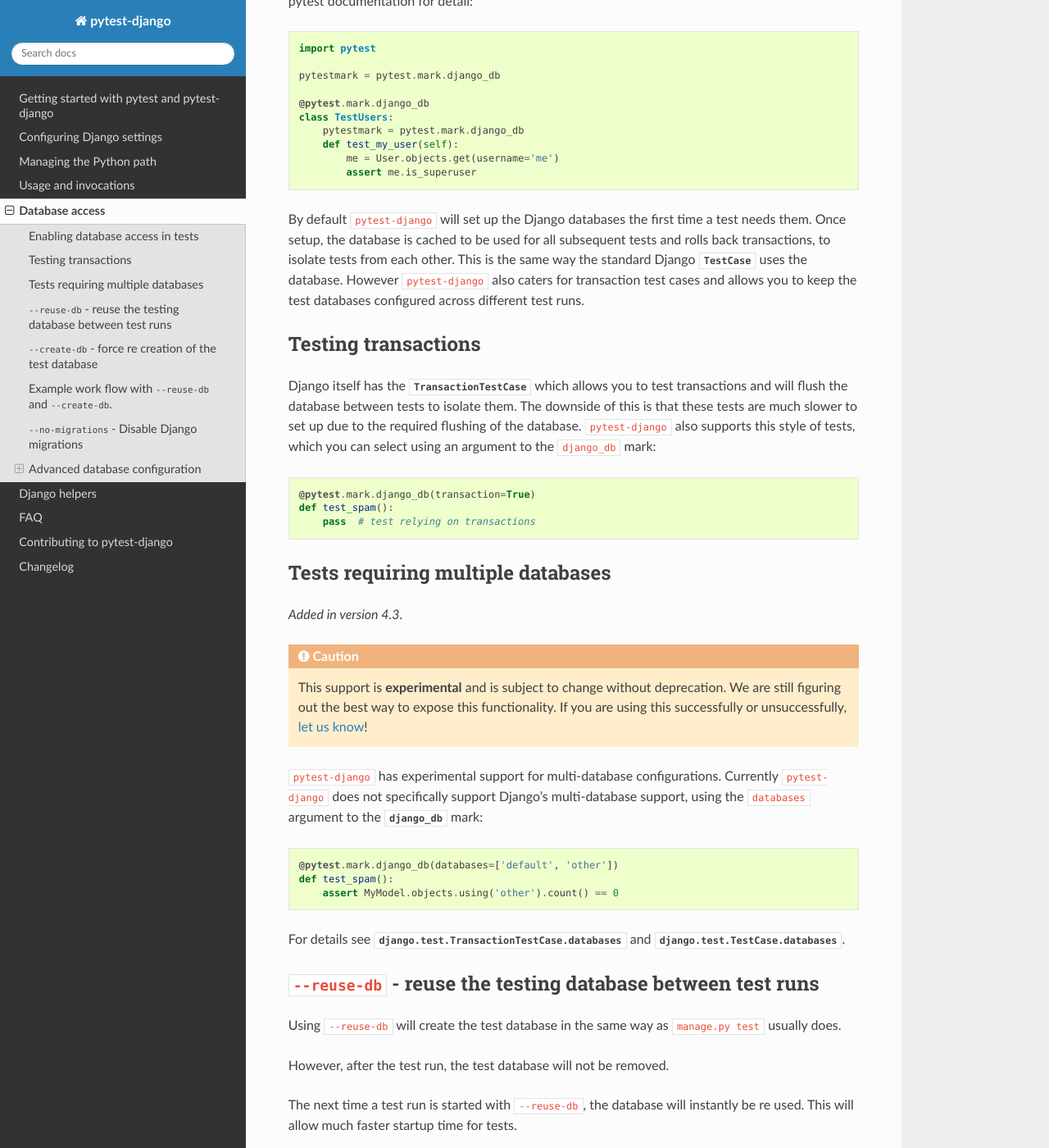
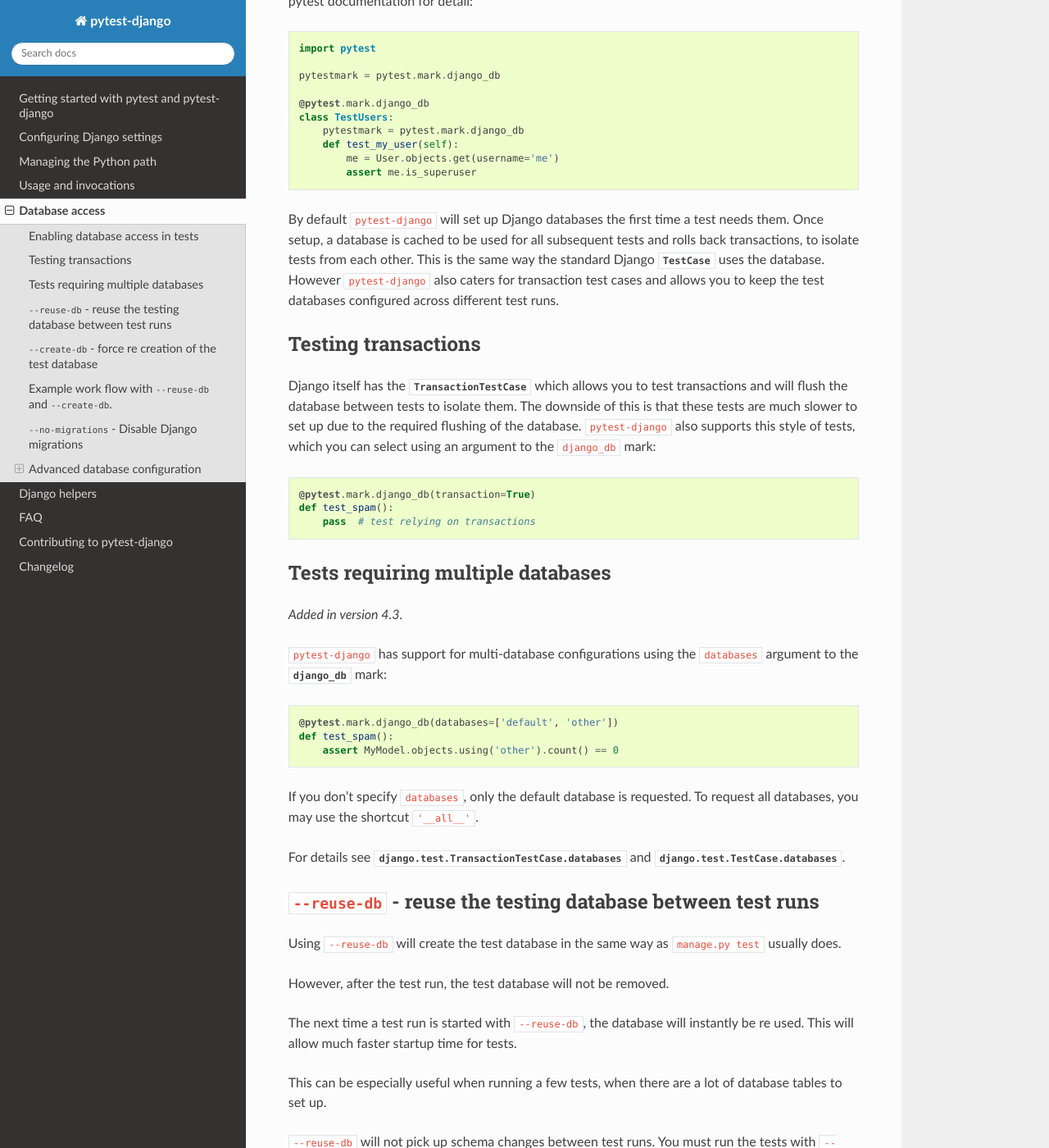
Before and after one commit to pytest-dev/pytest-django, a Sphinx documentation site: the page built from docs/database.rst, in a window 1280 px wide and 1400 px high, scrolled down 595 px. Shown: the whole window at 82% size. Built offline with Sphinx 7.4.7 and the Read the Docs theme 3.1.0, drawn with Linux system fonts in a browser that asks for light colours; cross-references to code outside the pages are shown as plain code.

Commit message:
Remove experimental label from multi-db support
It works, is in use, and there are no known issues, so let's make it
stable.

```diff
--- a/docs/database.rst
+++ b/docs/database.rst
@@ -37,8 +37,8 @@
            assert me.is_superuser
 
 
-By default ``pytest-django`` will set up the Django databases the
-first time a test needs them.  Once setup, the database is cached to be
+By default ``pytest-django`` will set up Django databases the
+first time a test needs them.  Once setup, a database is cached to be
 used for all subsequent tests and rolls back transactions, to isolate
 tests from each other.  This is the same way the standard Django
 :class:`~django.test.TestCase` uses the database.  However
@@ -67,21 +67,15 @@
 
 .. versionadded:: 4.3
 
-.. caution::
-
-    This support is **experimental** and is subject to change without
-    deprecation. We are still figuring out the best way to expose this
-    functionality. If you are using this successfully or unsuccessfully,
-    `let us know <https://github.com/pytest-dev/pytest-django/issues/924>`_!
-
-``pytest-django`` has experimental support for multi-database configurations.
-Currently ``pytest-django`` does not specifically support Django's
-multi-database support, using the ``databases`` argument to the
-:func:`django_db <pytest.mark.django_db>` mark::
+``pytest-django`` has support for multi-database configurations using the
+``databases`` argument to the :func:`django_db <pytest.mark.django_db>` mark::
 
    @pytest.mark.django_db(databases=['default', 'other'])
    def test_spam():
        assert MyModel.objects.using('other').count() == 0
+
+If you don't specify ``databases``, only the default database is requested.
+To request all databases, you may use the shortcut ``'__all__'``.
 
 For details see :attr:`django.test.TransactionTestCase.databases` and
 :attr:`django.test.TestCase.databases`.
```
Also changed, not shown: docs/changelog.rst (+8 -0 lines), docs/helpers.rst (+1 -7 lines).
